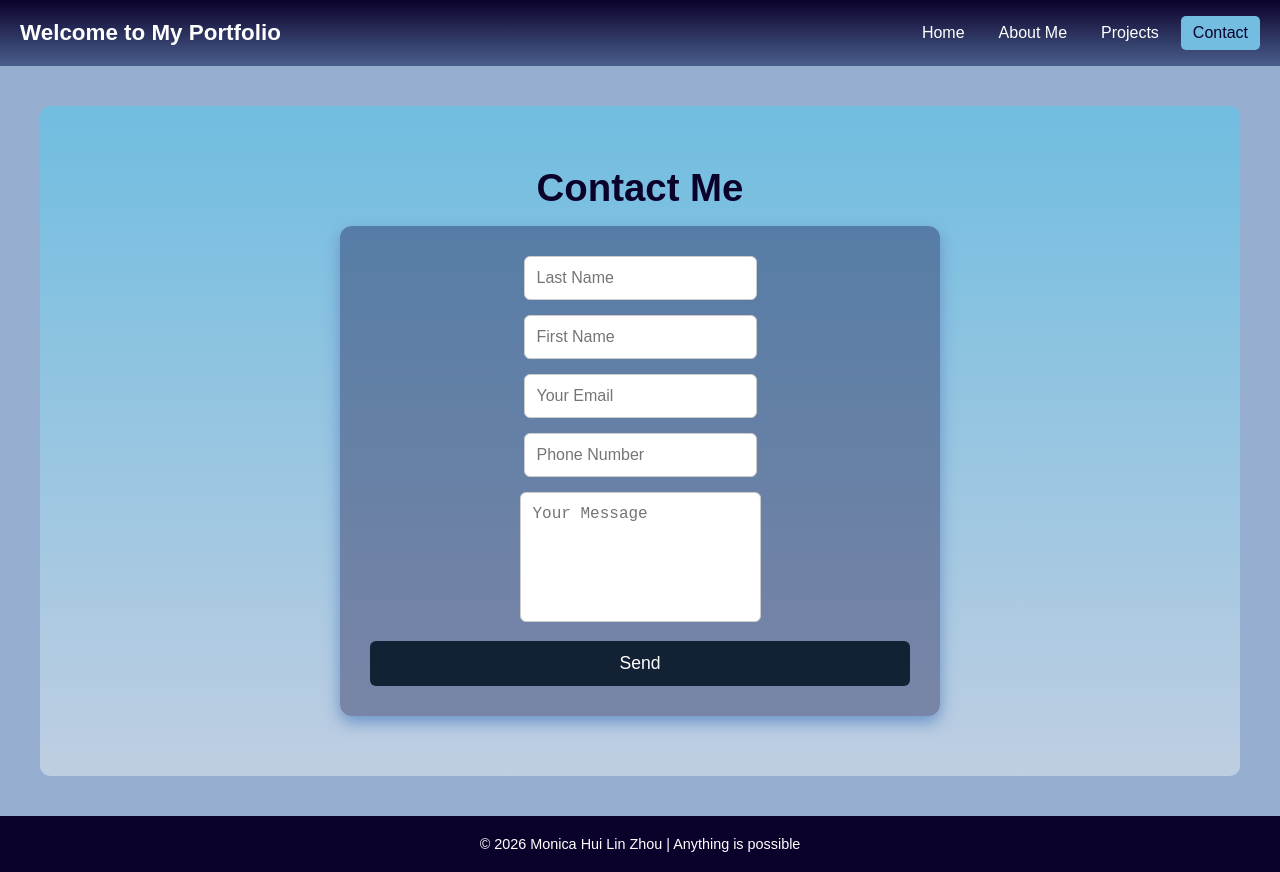
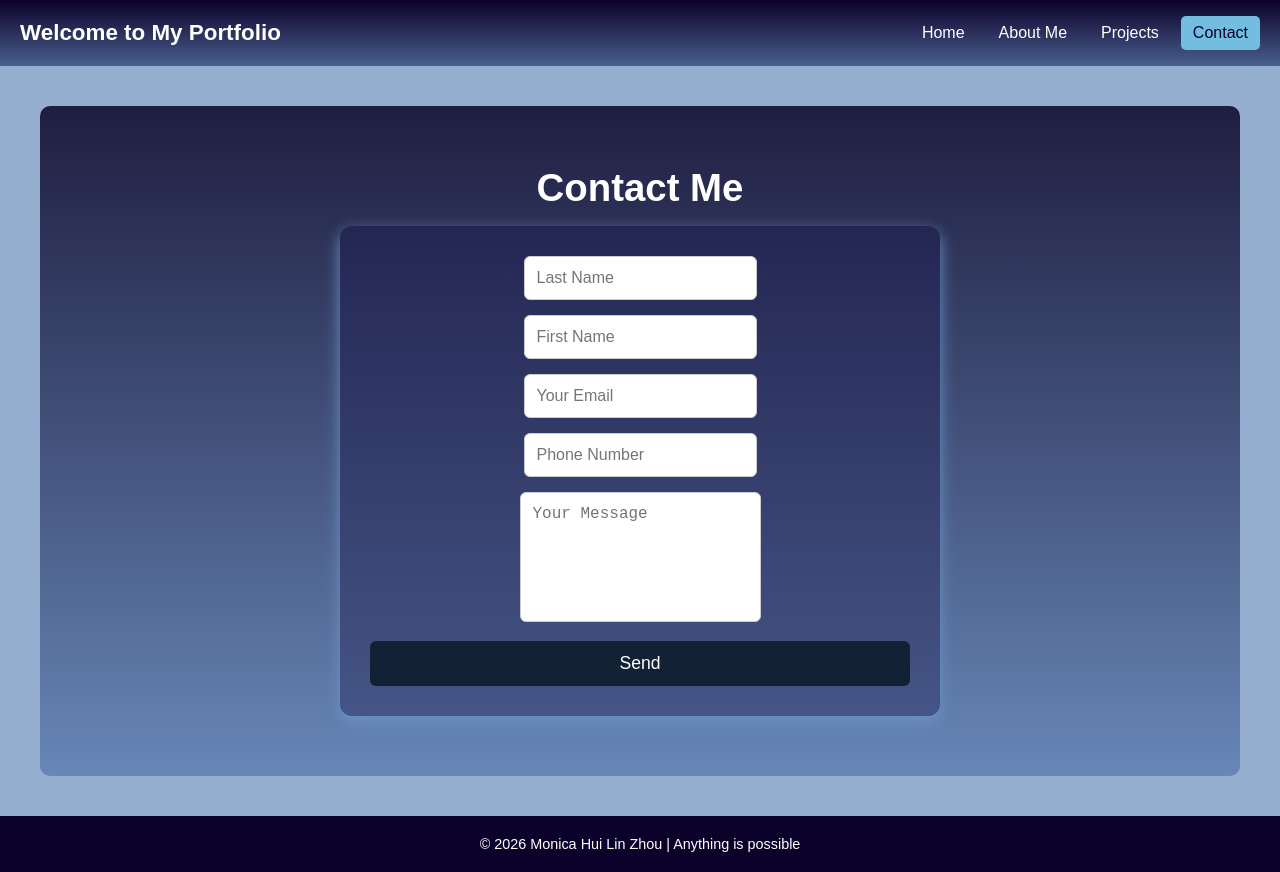
Before and after one commit to ArcticsRain/MonicaWebsite, a website: page contact.html in a window 1280 px wide. Drawn offline with Linux system fonts and the light colour scheme.

Commit message:
Override contact section title color

```diff
--- a/style.css
+++ b/style.css
@@ -374,13 +374,18 @@ section a {
 /* CONTACT FORM                */
 /* =========================== */
 
+
 #contact-section {
   padding: 60px 20px;
   text-align: center;
-  background: linear-gradient(to bottom, #70bde0, #ffffff65);
+  background: linear-gradient(to bottom, #1f1e41, #1d478f61);
   border-radius: 10px;
   max-width: 1200px;
   margin: 40px auto;
+}
+
+#contact-section h2 {
+  color: white;
 }
 
 .contact-panel {
```
